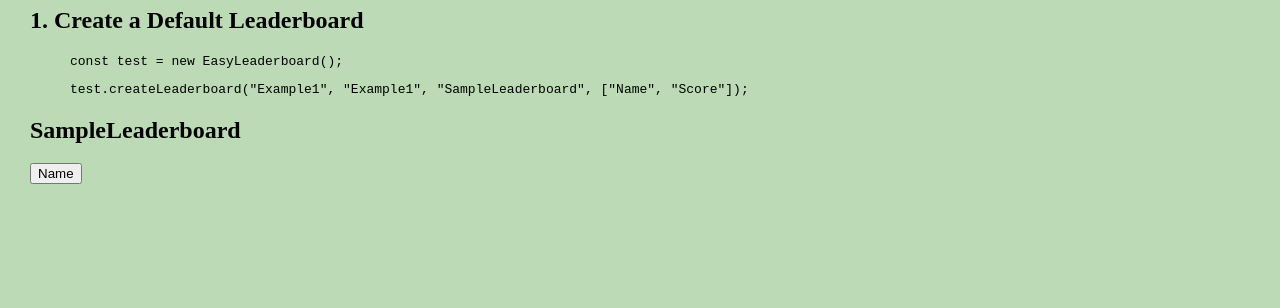
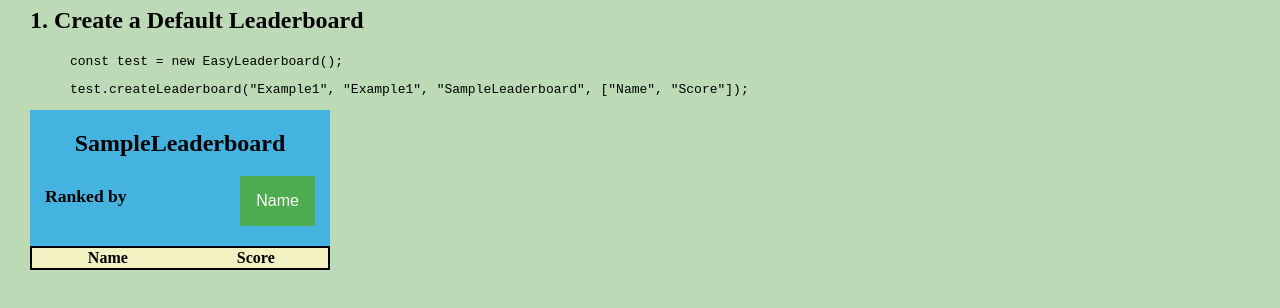
Before and after one commit to NoireFedora/EasyLeaderboard, a website: page pub/examples.html in a window 1280 px wide. Shown: the part 154-462 px from the top of the page. Drawn offline with Linux system fonts and the light colour scheme.

Commit message:
Update library

```diff
--- a/pub/examples.html
+++ b/pub/examples.html
@@ -7,7 +7,7 @@
     	<meta name="viewport" content="width=device-width, initial-scale=1">
     	<title>Examples</title>
     	<link rel="stylesheet" type="text/css" href="./styles.css">
-		<script defer type="text/javascript" src='js/EasyLeaderboard.js'></script>
+		<script type="text/javascript" src='js/EasyLeaderboard.js'></script>
 		<script defer type="text/javascript" src='js/examples.js'></script>
 	</head>
 
--- a/pub/js/EasyLeaderboard.js
+++ b/pub/js/EasyLeaderboard.js
@@ -7,45 +7,98 @@
         this.id = undefined;
         this.title = undefined;
         this.category = [];
+        this.numCategory = 0;
         //this.numRow = 0;
         //this.type = undefined;
     }
 
+    function showCategory(id) {
+        document.getElementById(id).classList.toggle("show");
+    }
+
+    function changeText(id, text) {
+        document.getElementById(id).textContent = text;
+    }
+
     EasyLeaderboard.prototype = {
 
+        // Create a Leaderboard
         createLeaderboard: function(querySelector, id, title, category){
 
             this.querySelector = querySelector;
+            this.id = id;
             this.title = title;
-            this.id = id;
             this.category = category;
+            this.numCategory = category.length;
 
-            const place = document.getElementById(querySelector);
+            const position = document.getElementById(querySelector);
 
             const newLeaderboard = document.createElement('div');
+            newLeaderboard.className = "Leaderboard";
             newLeaderboard.setAttribute("id", id);
 
-            // Title
+            // - Title
+            // Maybe Better Style
             const titleContainer = document.createElement("h2");
             const titleText = document.createTextNode(title);
             titleContainer.appendChild(titleText);
             newLeaderboard.appendChild(titleContainer);
 
-            // Category Bar
+            // - Category Bar
+            // -- Prefix
             const categoryContainer = document.createElement('div');
+            categoryContainer.className = "CategoryGroup";
+            const categoryPrefix = document.createElement('strong');
+            categoryPrefix.className = "CategoryPrefix";
+            const categoryPrefixText = document.createTextNode("Ranked by");
+            categoryPrefix.appendChild(categoryPrefixText);
+            categoryContainer.appendChild(categoryPrefix);
+            // -- Clickable Dropdown Button
+            const categoryButtonContainer = document.createElement('div');
+            categoryButtonContainer.className = "CategoryButtonGroup";
             const categoryButton = document.createElement('BUTTON');
+            categoryButton.className = "CategoryButton";
+            categoryButton.setAttribute("id", "CategoryButton");
             var categoryButtonDefaultText = "Category";
             if (category.length != 0)
             {
-                categoryButtonDefaultText = document.createTextNode(category[0]);
+                categoryButtonDefaultText = document.createTextNode(this.category[0]);
             }
             categoryButton.appendChild(categoryButtonDefaultText);
-            categoryContainer.appendChild(categoryButton);
+            const categoryList = document.createElement('div');
+            categoryList.className = "CategoryList";
+            categoryList.setAttribute("id", "CategoryList");
+            for (var i=0; i < category.length; i++) {
+                const categoryName = document.createElement('a');
+                const text = this.category[i];
+                categoryName.onclick = function() {changeText("CategoryButton", text)};
+                const categoryText = document.createTextNode(category[i]);
+                categoryName.appendChild(categoryText);
+                categoryList.appendChild(categoryName);
+            }
+            categoryButton.onclick = function() {showCategory("CategoryList")};
+            categoryButtonContainer.appendChild(categoryButton);
+            categoryButtonContainer.appendChild(categoryList);
+            categoryContainer.appendChild(categoryButtonContainer);
             newLeaderboard.appendChild(categoryContainer);
 
-            const Leaderboard = document.createElement('table');
+            // - Ranking Table
+            const scoreboard = document.createElement('table');
+            scoreboard.className = "Scoreboard";
+            // Maybe More Attributes
+            const attributes = document.createElement('tr');
+            attributes.className = "Attributes";
+            const attributeName = document.createElement('th');
+            attributeName.appendChild(document.createTextNode("Name"));
+            const attributeScore = document.createElement('th');
+            attributeScore.appendChild(document.createTextNode("Score"));
+            attributes.appendChild(attributeName);
+            attributes.appendChild(attributeScore);
+            scoreboard.appendChild(attributes);
+            newLeaderboard.appendChild(scoreboard);
 
-            place.append(newLeaderboard);
+            // Insert Leaderboard to html
+            position.append(newLeaderboard);
 
         }
 
--- a/pub/js/examples.js
+++ b/pub/js/examples.js
@@ -1,7 +1,7 @@
 
 function examples() {
     const test = new EasyLeaderboard();
-    test.createLeaderboard("Example1", "Example1", "SampleLeaderboard", ["Name", "Score"]);
+    test.createLeaderboard("Example1", "Example1", "SampleLeaderboard", ["Name", "Score", "Random"]);
 }
 
 examples();
--- a/pub/styles.css
+++ b/pub/styles.css
@@ -49,3 +49,79 @@ body {
   text-align: left;
   margin-left: 30px;
 }
+
+.Leaderboard {
+  text-align: center;
+  background-color: #44b3df;
+  max-width: 300px;
+  position: fixed;
+  width: 100%;
+}
+
+.CategoryGroup {
+  text-align: center;
+  margin-bottom: 20px;
+  display:block;
+  overflow:hidden;
+}
+
+.CategoryPrefix {
+  margin-top: 10px;
+  float: left;
+  font-size: 110%;
+  display: block;
+  margin-left: 5%;
+}
+
+.CategoryButtonGroup {
+  float: right;
+  display: block;
+  margin-right: 5%;
+}
+
+.CategoryButton {
+  background-color: #4cac4f;
+  color: white;
+  padding: 16px;
+  font-size: 16px;
+  border: none;
+  cursor: pointer;
+}
+
+.CategoryList {
+  display: none;
+  position: absolute;
+  background-color: #f1f1f1;
+  min-width: 160px;
+  overflow: auto;
+  box-shadow: 0px 8px 16px 0px rgba(0, 0, 0, 0.2);
+  z-index: 1;
+}
+
+.CategoryList a {
+  color: black;
+  padding: 12px 16px;
+  text-decoration: none;
+  display: block;
+  text-align: left;
+}
+
+.CategoryList a:hover {
+  background-color: #ddd;
+}
+
+.show {
+  display: block;
+}
+
+.Scoreboard{
+  width: 100%;
+  background-color: #f1f1c1;
+  text-align: center;
+  border-spacing: 5px;
+}
+
+table, td {
+  border: 2px solid black;
+  border-collapse: collapse;
+}
```
